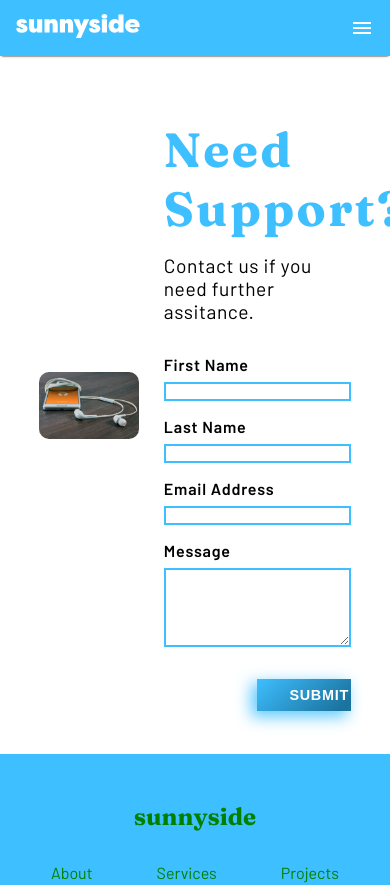
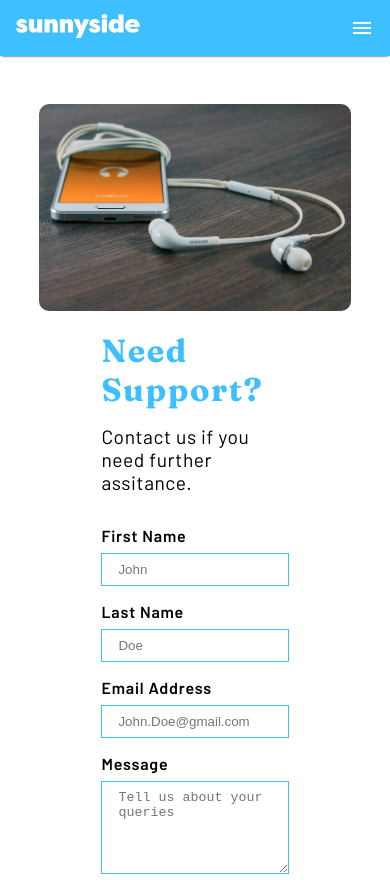
Before and after one commit to Skyz03/React--Sunny-Landing-Page, a React (Create React App) app: page /contact in a window 390 px wide. Shown: the top 885 px of the page. Built offline with nearby package versions, Linux system fonts and the light colour scheme.

Commit message:
Updates in the contact mobile version

```diff
--- a/src/index.scss
+++ b/src/index.scss
@@ -407,12 +407,20 @@ ul {
   justify-content: center;
   padding: 3rem 0;
 
+  @media (max-width: 575px) {
+    flex-direction: column;
+  }
+
   &__title {
     font-family: "Fraunces", serif;
     color: #3ebfff;
     font-size: 3rem;
     padding: 1rem 0;
     letter-spacing: 0.05em;
+
+    @media (max-width: 575px) {
+      font-size: 2rem;
+    }
   }
 
   &__subtitle {
@@ -426,6 +434,10 @@ ul {
       max-width: 80%;
       width: 100%;
       border-radius: 10px;
+
+      @media (max-width: 575px) {
+        max-width: 100%;
+      }
     }
   }
 
@@ -445,10 +457,12 @@ ul {
       }
 
       input {
-        border: 2px solid #3ebfff;
+        padding: 0.5rem 1rem;
+        border: 1px solid #3ebfff;
       }
       textarea {
-        border: 2px solid #3ebfff;
+        padding: 0.5rem 1rem;
+        border: 1px solid #3ebfff;
       }
     }
   }
--- a/src/pages/Contact.jsx
+++ b/src/pages/Contact.jsx
@@ -1,6 +1,9 @@
 import React from "react";
 import { useFormik } from "formik";
 import telephone from "../images/telephone.jpg";
+import AOS from "aos";
+import "aos/dist/aos.css";
+AOS.init();
 
 const validate = (values) => {
   const errors = {};
@@ -52,7 +55,7 @@ const Contact = () => {
   });
 
   return (
-    <div className="contact">
+    <div className="contact" data-aos="fade-left">
       <div className="contact__left">
         <img src={telephone} alt="call" />
       </div>
@@ -71,6 +74,7 @@ const Contact = () => {
             type="text"
             onChange={formik.handleChange}
             value={formik.values.firstName}
+            placeholder="John"
           />
 
           {formik.errors.firstName ? (
@@ -85,6 +89,7 @@ const Contact = () => {
             type="text"
             onChange={formik.handleChange}
             value={formik.values.lastName}
+            placeholder="Doe"
           />
 
           {formik.errors.lastName ? <div>{formik.errors.lastName}</div> : null}
@@ -97,6 +102,7 @@ const Contact = () => {
             type="email"
             onChange={formik.handleChange}
             value={formik.values.email}
+            placeholder="John.Doe@gmail.com"
           />
 
           {formik.errors.email ? <div>{formik.errors.email}</div> : null}
@@ -109,6 +115,7 @@ const Contact = () => {
             onChange={formik.handleChange}
             value={formik.values.message}
             rows="5"
+            placeholder="Tell us about your queries"
           />
 
           {formik.errors.message ? <div>{formik.errors.message}</div> : null}
```
